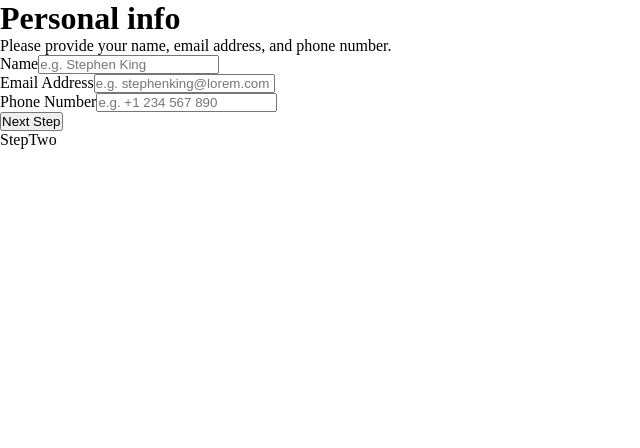
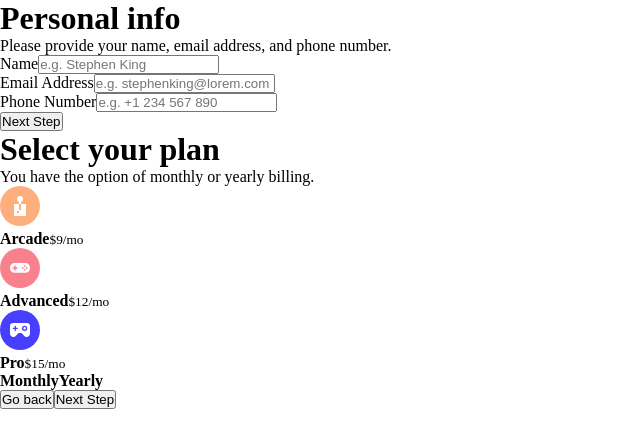
Before and after one commit to Heph-zibah/multi-step-form, a React (Create React App) app: page / in a window 1280 px wide. Shown: the top 448 px of the page, without its empty margins (0-640 px from the left). Built offline with nearby package versions, Linux system fonts and the light colour scheme; the HTML template or start-up script is replaced by a standard one.

Commit message:
added markup

```diff
--- a/src/components/StepTwo.jsx
+++ b/src/components/StepTwo.jsx
@@ -1,8 +1,51 @@
 import React from 'react'
+import arcade from '../assets/images/icon-arcade.svg'
+import advanced from '../assets/images/icon-advanced.svg'
+import pro from '../assets/images/icon-pro.svg'
 
 const StepTwo = () => {
   return (
-    <div>StepTwo</div>
+    <>
+        <div>
+            <h1>Select your plan</h1>
+            <p>You have the option of monthly or yearly billing.</p>
+            <div>
+                <div>
+                    <img src={arcade} alt="icon" />
+                    <div>
+                        <strong>Arcade</strong>
+                        <small>$9/mo</small>
+                    </div>
+                </div>
+                <div>
+                    <img src={advanced} alt="icon" />
+                    <div>
+                        <strong>Advanced</strong>
+                        <small>$12/mo</small>
+                    </div>
+                </div>
+                <div>
+                    <img src={pro} alt="icon" />
+                    <div>
+                        <strong>Pro</strong>
+                        <small>$15/mo</small>
+                    </div>
+                </div>
+            </div>
+            <div>
+                <strong>Monthly</strong>
+                <strong>Yearly</strong>
+            </div>
+            <div>
+                <button>
+                    Go back
+                </button>
+                <button>
+                    Next Step
+                </button>
+            </div>
+        </div>
+    </>
   )
 }
 
```
